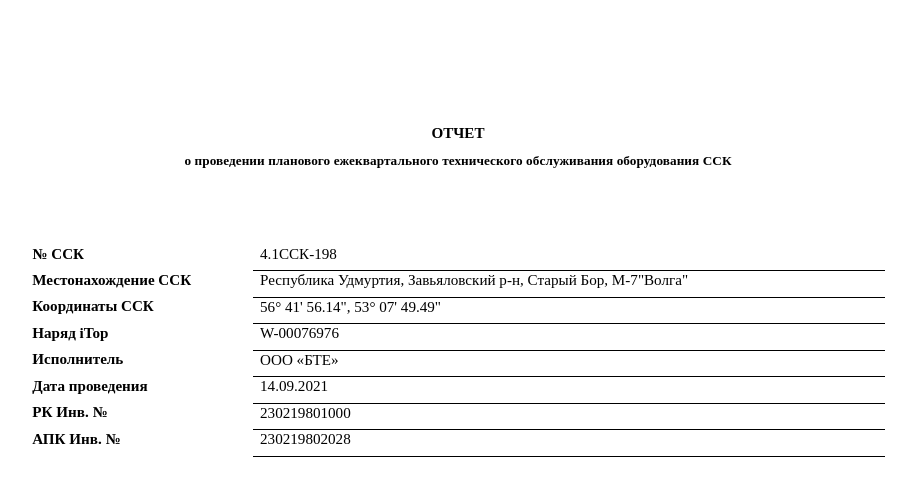
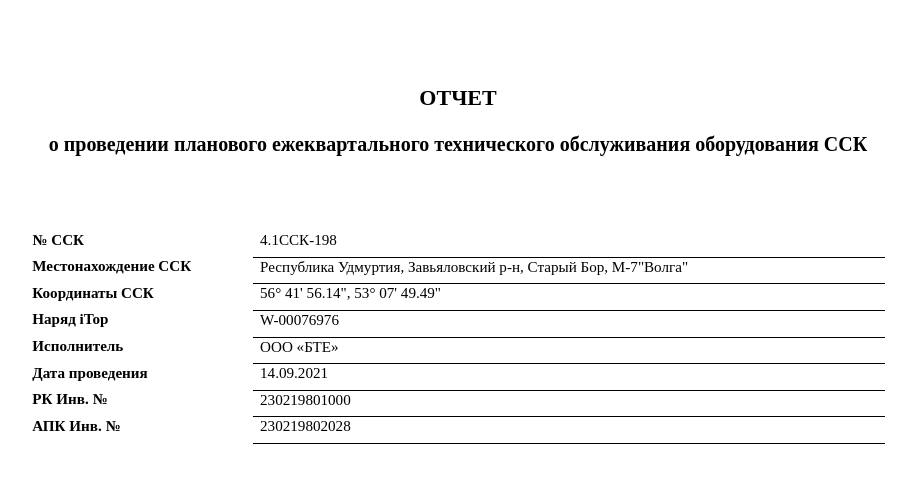
Before and after one commit to timur-svoboda/html2pdf, a plain HTML site: page index.html in a window 1280 px wide. Shown: the whole page, without its empty margins (182-1098 px from the left). Drawn offline with Linux system fonts and the light colour scheme.

Commit message:
Update 2022-01-21T20:34:11.566Z

```diff
--- a/css/main.css
+++ b/css/main.css
@@ -1,2 +1,2 @@
-body{margin:0}.front__wrapper{margin:0 auto;padding-top:3.3cm}.front__title{font-size:.4cm;margin-bottom:.3cm}.front__subtitle,.front__title{font-weight:700;text-align:center}.front__subtitle{font-size:.35cm;letter-spacing:.002cm;margin-top:0}.front__table{border-collapse:collapse;margin:2cm auto 0}.front__table-cell{font-size:.4cm;padding-bottom:.2cm;vertical-align:top}.front__table-cell--first{font-weight:700;width:5.8cm}.front__table-cell--second{border-bottom:.026cm solid #000;padding-left:.2cm;width:16.5cm}
+body{margin:0}.front__wrapper{margin:0 auto;padding-top:70px}.front__title{font-size:22px;margin-bottom:22px;text-align:center}.front__subtitle{font-size:20px;font-weight:700;margin-top:0;text-align:center}.front__table{border-collapse:collapse;margin:2cm auto 0}.front__table-cell{font-size:.4cm;padding-bottom:.2cm;vertical-align:top}.front__table-cell--first{font-weight:700;width:5.8cm}.front__table-cell--second{border-bottom:.026cm solid #000;padding-left:.2cm;width:16.5cm}
 /*# sourceMappingURL=main.css.map */
--- a/index.html
+++ b/index.html
@@ -12,7 +12,7 @@
   <main class="front">
     <div class="front__wrapper">
 
-      <div class="front__title">ОТЧЕТ</div>
+      <h1 class="front__title">ОТЧЕТ</h1>
       <p class="front__subtitle">о проведении планового ежеквартального технического обслуживания оборудования ССК</p>
 
       <table class="front__table">
```
Also changed, not shown: 1 other file.
